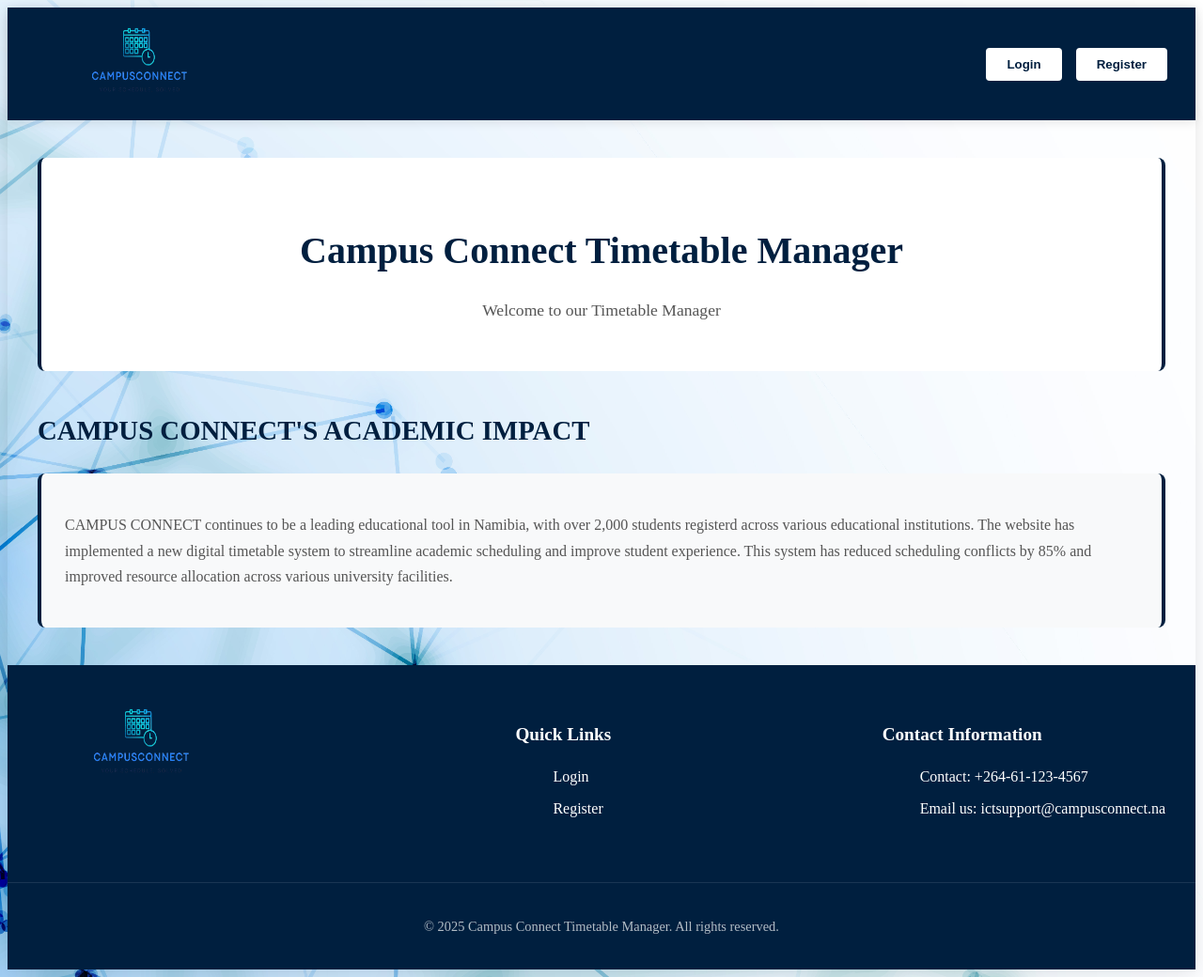
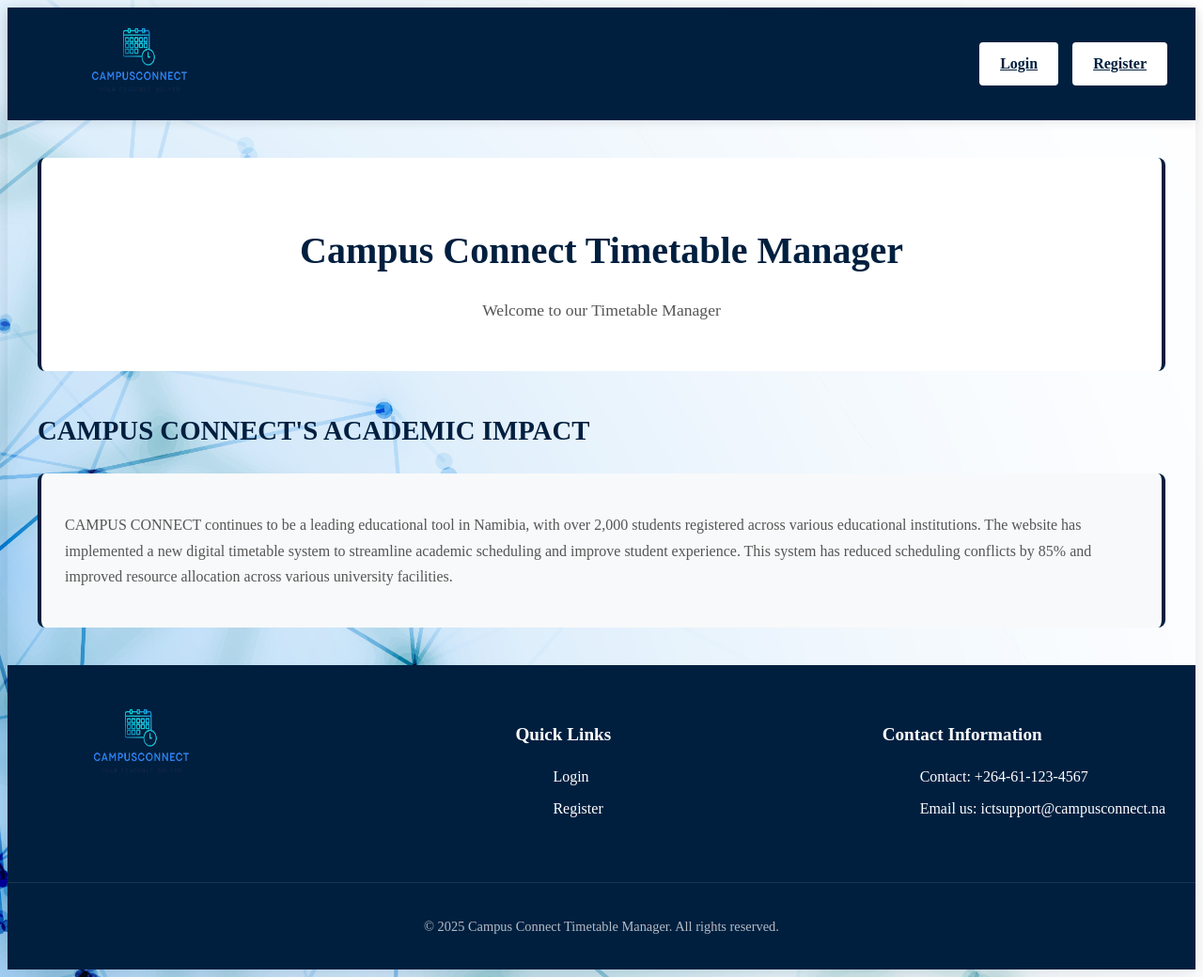
Before and after one commit to WAD621S-2025/Uni-Timetable-Manager, a PHP site: page / in a window 1280 px wide. Shown: the whole page at 94% size. Run offline with PHP 8.4, Linux system fonts and the light colour scheme.

Commit message:
Update and rename index.html to index.php

```diff
--- a/index.html
+++ b/index.php
@@ -12,8 +12,9 @@
             <img src="images/Campusconnect_nobg.png" class="logo" alt="Campus Connect Logo">
         </div>
         <div class="buttons">
-            <button type="submit" class="btn" id="loginBtn">Login</button>
-            <button type="submit" class="btn" id="registerBtn">Register</button>
+            <!-- Link to login page -->
+            <a href="login/indexing.php" class="btn login-btn">Login</a>
+            <a href="login/indexing.php" class="btn register-btn">Register</a>
         </div>
     </header>
 
@@ -23,12 +24,12 @@
             <p>Welcome to our Timetable Manager</p>
         </div>
 
-            <div class="academic-impact">
-                <h2>CAMPUS CONNECT'S ACADEMIC IMPACT</h2>
-            </div>
-            <div class="academic-content">
-                <p>CAMPUS CONNECT continues to be a leading educational tool in Namibia, with over 2,000 students registerd across various educational institutions. The website has implemented a new digital timetable system to streamline academic scheduling and improve student experience. This system has reduced scheduling conflicts by 85% and improved resource allocation across various university facilities.</p>
-            </div>
+        <div class="academic-impact">
+            <h2>CAMPUS CONNECT'S ACADEMIC IMPACT</h2>
+        </div>
+        <div class="academic-content">
+            <p>CAMPUS CONNECT continues to be a leading educational tool in Namibia, with over 2,000 students registered across various educational institutions. The website has implemented a new digital timetable system to streamline academic scheduling and improve student experience. This system has reduced scheduling conflicts by 85% and improved resource allocation across various university facilities.</p>
+        </div>
     </div>
 
     <footer>
@@ -39,8 +40,8 @@
             <div class="footer-links">
                 <h3>Quick Links</h3>
                 <ul>
-                    <li><a href="login/login.html">Login</a></li>
-                    <li><a href="login/login.html">Register</a></li>
+                    <li><a href="login/indexing.php">Login</a></li>
+                    <li><a href="login/indexing.php">Register</a></li>
                 </ul>
             </div>
             <div class="contact-info">
@@ -56,6 +57,6 @@
         </div>
     </footer>
 
-    <script src="script.js"></script>
+    <script src="scripting.js" defer></script>
 </body>
 </html>
```
